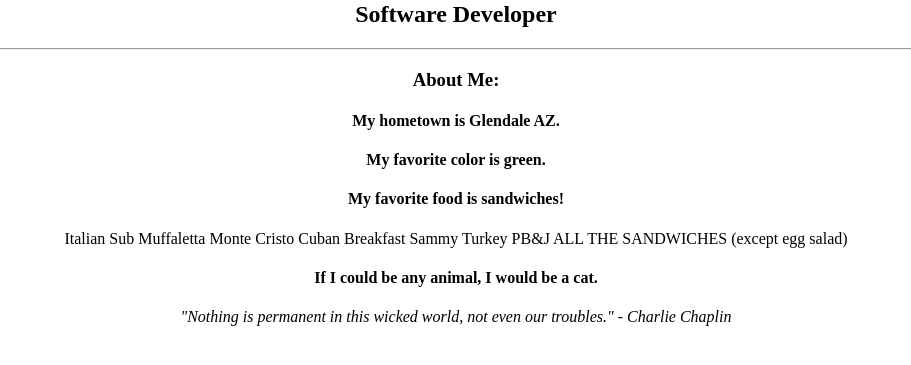
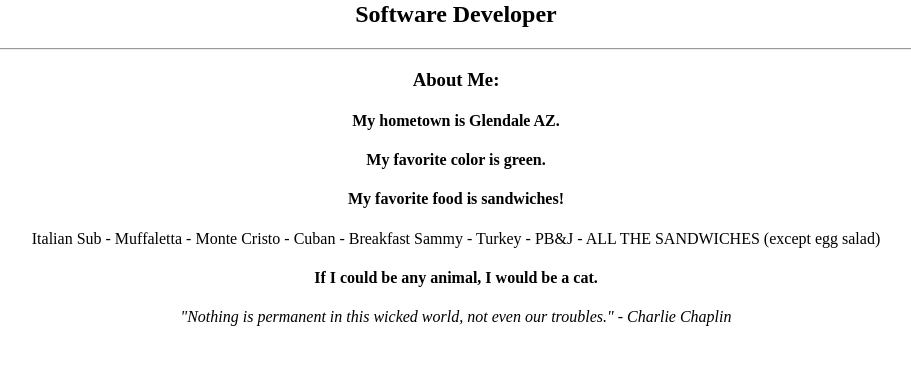
Before and after one commit to mkatkennedy/my-profile, a plain HTML site: page index.html in a window 1280 px wide. Shown: the part 79-444 px from the top of the page, without its empty margins (184-1095 px from the left). Drawn offline with Linux system fonts and the light colour scheme.

Commit message:
added dashes

```diff
--- a/index.html
+++ b/index.html
@@ -15,14 +15,7 @@
 					<h4>My favorite color is green.</h4>
 					<h4>My favorite food is sandwiches!</h4>
 					<p>
-						Italian Sub
-						Muffaletta
-						Monte Cristo
-						Cuban
-						Breakfast Sammy
-						Turkey
-					    PB&amp;J
-						ALL THE SANDWICHES (except egg salad)
+						Italian Sub - Muffaletta - Monte Cristo - Cuban - Breakfast Sammy - Turkey - PB&amp;J - ALL THE SANDWICHES (except egg salad)
 					  </p>
 					<h4>If I could be any animal, I would be a cat.</h4>
                     <p><i>"Nothing is permanent in this wicked world, not even our troubles." - Charlie Chaplin</i></p>
```
